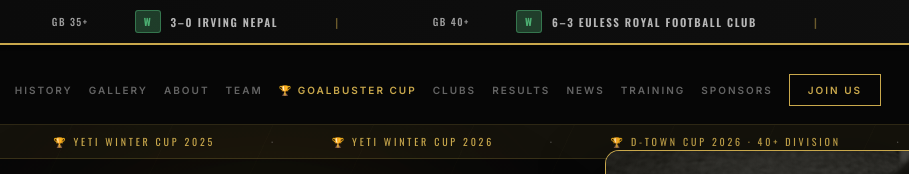
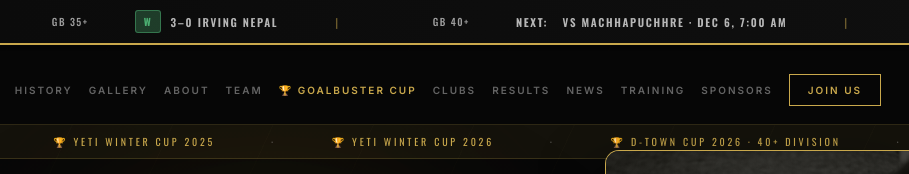
Before and after one commit to jimmytheg06-svg/goalbusters-fc, a website: page index.html in a window 1280 px wide. Shown: the top 174 px of the page, 371-1280 px from the left. Drawn offline with nearby package versions, Linux system fonts and the light colour scheme.

Commit message:
Auto-update league schedule/results from ClubVerse [skip ci]

```diff
--- a/index.html
+++ b/index.html
@@ -788,8 +788,12 @@ footer{background:#040404;padding:68px 52px 34px;border-top:1px solid var(--line
     <!-- AUTO:TICKER:START -->
         <span><span class="score-team">GB 40+</span> <span class="score-badge score-win">W</span> 6–3 Euless Royal Football Club</span><span class="score-sep">|</span>
     <span><span class="score-team">GB 35+</span> <span class="score-badge score-win">W</span> 3–0 Irving Nepal</span><span class="score-sep">|</span>
+    <span><span class="score-team">GB 40+</span> <strong>Next:</strong>&nbsp;vs Machhapuchhre &middot; Dec 6, 7:00 AM</span><span class="score-sep">|</span>
+    <span><span class="score-team">GB 35+</span> <strong>Next:</strong>&nbsp;vs Euless United &middot; Dec 6, 8:45 AM</span><span class="score-sep">|</span>
     <span><span class="score-team">GB 40+</span> <span class="score-badge score-win">W</span> 6–3 Euless Royal Football Club</span><span class="score-sep">|</span>
     <span><span class="score-team">GB 35+</span> <span class="score-badge score-win">W</span> 3–0 Irving Nepal</span><span class="score-sep">|</span>
+    <span><span class="score-team">GB 40+</span> <strong>Next:</strong>&nbsp;vs Machhapuchhre &middot; Dec 6, 7:00 AM</span><span class="score-sep">|</span>
+    <span><span class="score-team">GB 35+</span> <strong>Next:</strong>&nbsp;vs Euless United &middot; Dec 6, 8:45 AM</span><span class="score-sep">|</span>
         <!-- AUTO:TICKER:END -->
   </div>
 </div>
```
